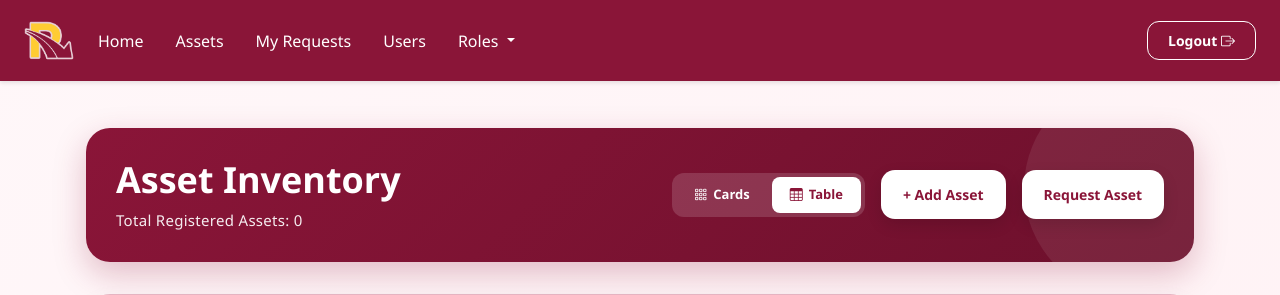
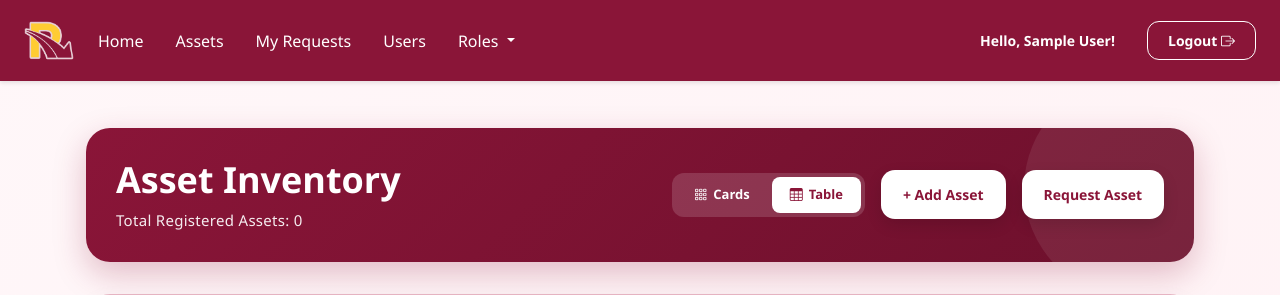
Before and after one commit to ryuzaki29/ASSET, a Django app: page /assets/list/ in a window 1280 px wide. Shown: the top 295 px of the page. Run offline with Django 5.2, Linux system fonts and the light colour scheme; the visitor is signed in with stand-in values (Sample User, id 1); data that the repository does not hold is empty; some libraries are stand-ins or nearby versions.

Commit message:
Updated the requestor name fetch
Updated the requestor name fetch

```diff
--- a/assets/templates/assets/base.html
+++ b/assets/templates/assets/base.html
@@ -122,8 +122,11 @@
             </div>
 
             <!-- Right Section for Login/Logout -->
-            <div class="d-flex align-items-center">
+            <div class="d-flex align-items-center gap-3">
                 {% if user.is_authenticated %}
+                    <a href="{% url 'assets:user_profile' user.id %}" style="color:white; font-size:14px; font-weight:600; text-decoration:none;">
+                        Hello, {{ user.get_full_name|default:user.username }}!
+                    </a>
                     <form method="post" action="{% url 'logout' %}" class="m-0">
                         {% csrf_token %}
                         <button type="submit" class="btn btn-nav btn-sm py-2">
--- a/assets/templates/assets/order_list.html
+++ b/assets/templates/assets/order_list.html
@@ -647,7 +647,7 @@
                         {% csrf_token %}
                         <div class="mb-3">
                             <label for="requestorName" class="form-label">Requestor Name</label>
-                            <input type="text" class="form-control" id="requestorName" name="requestorName" placeholder="Enter requestor name">
+                            <input type="text" class="form-control" id="requestorName" name="requestorName" value="{{ user.get_full_name|default:user.username }}" readonly style="background:#f8f0f3; cursor:not-allowed;">
                         </div>
                         <div class="mb-3">
                             <label for="requestorGroup" class="form-label">Requestor Group</label>
@@ -1086,7 +1086,7 @@ document.addEventListener('DOMContentLoaded', function(){
             var r = makeRow();
             container.appendChild(r);
             updateSummary();
-            var n = document.getElementById('requestorName'); if(n) n.value = '';
+            var n = document.getElementById('requestorName'); if(n) n.value = '{{ user.get_full_name|default:user.username }}';
             var g = document.getElementById('requestorGroup'); if(g) g.value = '';
             var re = document.getElementById('requestReason'); if(re) re.value = '';
         });
```
